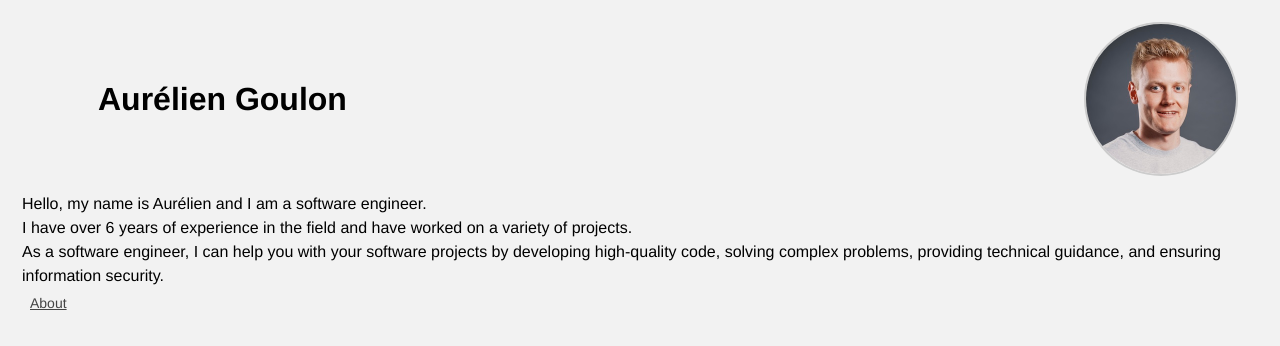
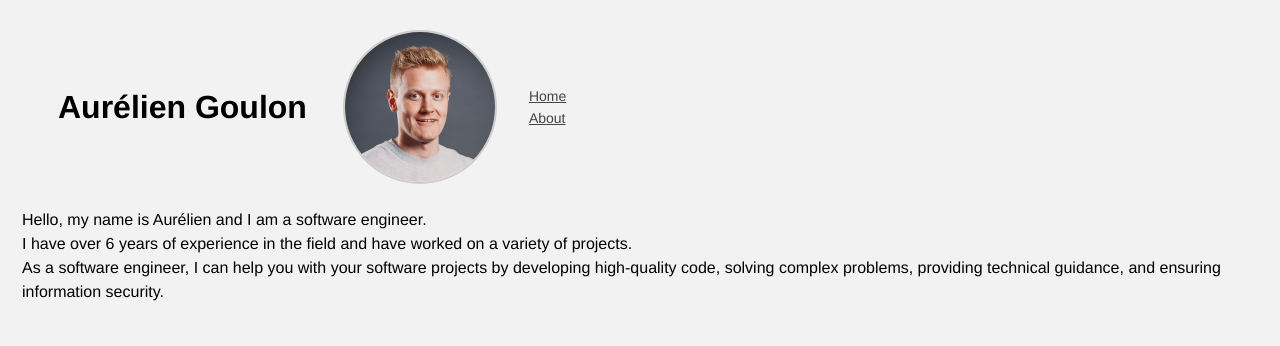
Before and after one commit to goulon/goulon.net, a plain HTML site: page index.html in a window 1280 px wide. Drawn offline with Linux system fonts and the light colour scheme.

Commit message:
Add styling to the about page and fix header

```diff
--- a/index.html
+++ b/index.html
@@ -5,7 +5,7 @@
     <meta charset="utf-8" />
     <title>Aurelien Goulon</title>
     <link rel="stylesheet" type="text/css" href="main.css" />
-		<script src="script.js"></script>
+    <script src="script.js"></script>
     <!-- Global site tag (gtag.js) - Google Analytics -->
     <script
       async
@@ -28,16 +28,17 @@
   </head>
   <body>
     <header>
-			<div class="header-container"></div>
-				<h1 class="header-title">Aurélien Goulon</h1>
-					<img class="header-pic" src="hello.jpg" alt="Picture of Aurélien" />
-			</div>
+      <div class="header-container">
+        <h1 class="header-title">Aurélien Goulon</h1>
+        <img class="header-pic" src="hello.jpg" alt="Picture of Aurélien" />
+      </div>
+      <nav class="navlinks">
+        <ul class="menu">
+          <li><a href="/">Home</a></li>
+          <li><a href="/about.html">About</a></li>
+        </ul>
+      </nav>
     </header>
-		<p id="typewriter">
-    <footer>
-      <ul>
-        <li class="footer-element"><a href="/about.html">About</a></li>
-      </ul>
-    </footer>
+    <p id="typewriter"></p>
   </body>
 </html>
--- a/main.css
+++ b/main.css
@@ -44,26 +44,22 @@ p {
   color: #333;
 } */
 
-.footer-element {
-  text-align: left;
-  font-size: 14px;
-}
-
 header {
   display: flex;
-  justify-content: space-between;
+  justify-content: left;
   align-items: center;
 }
 
 .header-container {
-  padding: 20px;
+  display: flex;
+  flex-direction: row;
+  align-items: center;
 }
 
 .header-title {
-  margin-right: auto;
+  padding: 20px;
   font-size: 32px;
   font-weight: bold;
-  margin-left: 20px;
 }
 
 .header-pic {
@@ -71,5 +67,4 @@ header {
   max-height: 100%;
   border-radius: 50%;
   border: 2px solid #cccccc;
-  margin-right: 20px;
 }
```
Also changed, not shown: about.html (+33 -13 lines), Hello Aurelien Goulon.jpg (added).
